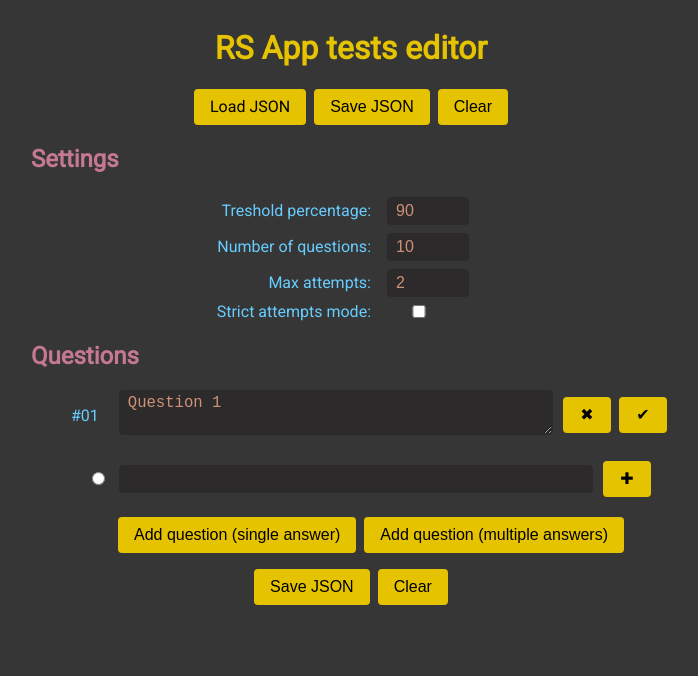
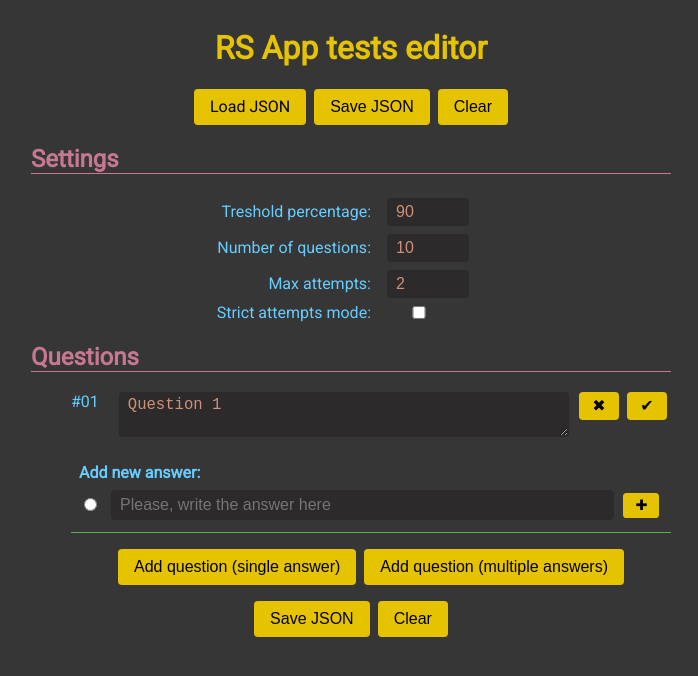
Before and after one commit to ai297/rss-testmaker, a Vue app: page / in a window 1280 px wide. Both pictures are taken after a click on the button "Add question (single answer)". Shown: the top 676 px of the page, without its empty margins (289-987 px from the left). Built offline with nearby package versions, Linux system fonts and the light colour scheme.

Commit message:
fix styles and some bugs

```diff
--- a/package.json
+++ b/package.json
@@ -1,6 +1,6 @@
 {
   "name": "rss-testmaker",
-  "version": "0.1.0",
+  "version": "1.0.1",
   "private": true,
   "scripts": {
     "start": "vue-cli-service serve",
--- a/src/App.vue
+++ b/src/App.vue
@@ -109,7 +109,10 @@ body {
 }
 
 h1 { color: #e6c300; }
-h2 { color: #c57991; }
+h2 {
+  color: #c57991;
+  border-bottom: solid 1px #c57991;
+}
 ul { list-style: none; }
 
 button, .load-file {
@@ -155,4 +158,11 @@ input, textarea {
   justify-content: center;
 }
 .load-file > input { display: none; }
+
+.test-questions {
+  & > li:not(:last-child) {
+    margin-bottom: 1em;
+    border-bottom: 1px solid #54b14b;
+  }
+}
 </style>
--- a/src/components/editable-text.vue
+++ b/src/components/editable-text.vue
@@ -1,7 +1,7 @@
 <template>
   <div class="editable-text">
-    <input type="text" ref="editField" v-if="edit && !multiline" :value="value" @change="(e) => inputHandler(e.target.value)">
-    <textarea v-else-if="edit" ref="editMultiField" v-model="value" @change="(e) => inputHandler(e.target.value)"></textarea>
+    <input type="text" ref="editField" v-if="edit && !multiline" :value="value" @change="(e) => inputHandler(e.target.value)" :placeholder="placeholder">
+    <textarea v-else-if="edit" ref="editMultiField" :value="value" @change="(e) => inputHandler(e.target.value)" :placeholder="placeholder"></textarea>
     <span v-else>{{ value }}</span>
   </div>
 </template>
@@ -15,6 +15,7 @@ export default Vue.extend({
     edit: Boolean,
     value: String,
     multiline: Boolean,
+    placeholder: String,
   },
   methods: {
     inputHandler(value: string) {
@@ -43,6 +44,10 @@ export default Vue.extend({
     border: solid 1px transparent;
   }
 
+  & > input {
+    line-height: 1.25em;
+  }
+
   & > input, & > textarea {
     width: calc(100% - 1.5em);
   }
--- a/src/components/test-answer.vue
+++ b/src/components/test-answer.vue
@@ -1,5 +1,6 @@
 <template>
   <li class="test-answer">
+    <h4 v-if="isNew">Add new answer:</h4>
     <editable-mark :value="isNew ? newData.isCorrect : correct"
                    :edit="edit"
                    :group="group"
@@ -9,7 +10,8 @@
     <editable-text :value="isNew ? newData.text : text"
                    :edit="edit"
                    @input="changeText"
-                   class="answer-text" />
+                   class="answer-text"
+                   placeholder="Please, write the answer here"/>
     <button v-if="edit && !isNew" title="Delete answer" @click="$emit('remove')">✖</button>
     <button v-if="edit && isNew" title="Add new answer" @click="addNew">✚</button>
   </li>
@@ -65,14 +67,21 @@ export default Vue.extend({
   margin: .25em 0;
   display: flex;
   align-items: center;
+  flex-wrap: wrap;
   & > .answer-text {
     flex: 1 1 auto;
     color: #ce9178;
   }
   & > .answer-mark { flex: 0 0 2em; }
   & > button {
-    width: 3em;
-    flex: 0 0 auto;
+    padding: 0.25em;
+    max-width: 2.5em;
+    flex: 0 0 3em;
+    font-size: .9em;
+  }
+  & > h4 {
+    margin: 0.5em 0;
+    flex: 1 1 100%;
   }
 }
 </style>
--- a/src/components/test-question.vue
+++ b/src/components/test-question.vue
@@ -1,8 +1,8 @@
 <template>
   <li class="test-question">
     <span>{{num}}</span>
-    <editable-text :edit="edit" v-model="questionValue" class="question-text" :multiline="true" />
-    <button v-if="edit" @click="$emit('remove')" title="Delete question">✖</button>
+    <editable-text :edit="edit" v-model="questionValue" class="question-text" :multiline="true" placeholder="Please, write the question here" />
+    <button @click="$emit('remove')" title="Delete question">✖</button>
     <button @click="$emit('edit')" :title="edit ? 'OK' : 'Edit'">{{edit ? '✔' : '✎'}}</button>
     <ul class="test-answers">
       <slot></slot>
@@ -44,15 +44,19 @@ export default Vue.extend({
 .test-question {
   display: flex;
   flex-wrap: wrap;
-  align-items: center;
+  align-items: flex-start;
 
   & > .question-text {
     flex: 1 1 calc(100% - 10em);
     font-size: 1.2em;
   }
   & > button, & > span { flex: 0 0 3em; }
+  & > button {
+    padding: 0.25em;
+    max-width: 2.5em;
+  }
   & > .test-answers {
-    margin: 1em;
+    margin: .5em;
     padding: 0;
     flex: 0 1 100%;
   }
--- a/src/store.ts
+++ b/src/store.ts
@@ -18,8 +18,8 @@ const questions: Question[] = [];
 export default new Vuex.Store({
   state: {
     fileName: 'new-test.json',
-    testSettings,
-    questions,
+    testSettings: { ...testSettings },
+    questions: [ ...questions ],
   },
   mutations: {
     setSettings({ testSettings }, payload: Partial<TestSettings>) {
@@ -74,9 +74,9 @@ export default new Vuex.Store({
       state.fileName = fileName;
     },
     clearState(state) {
-      state.testSettings = testSettings;
+      state.testSettings = { ...testSettings };
       state.fileName = 'new-test.json';
-      state.questions = questions;
+      state.questions = [ ...questions ];
     },
   },
   actions: {
@@ -89,9 +89,10 @@ export default new Vuex.Store({
         text: `Question ${state.questions.length + 1}`,
         multiple,
         answers: [],
-        editMode: true,
+        editMode: false,
       };
       commit('addQuestion', question);
+      commit('changeEditMode', { questionIndex: state.questions.length - 1, enable: true })
       dispatch('backup');
     },
     removeQuestion({ commit, dispatch }, questionIndex) {
```
Also changed, not shown: 1 other file (tests, documents, lock files or other folders).
